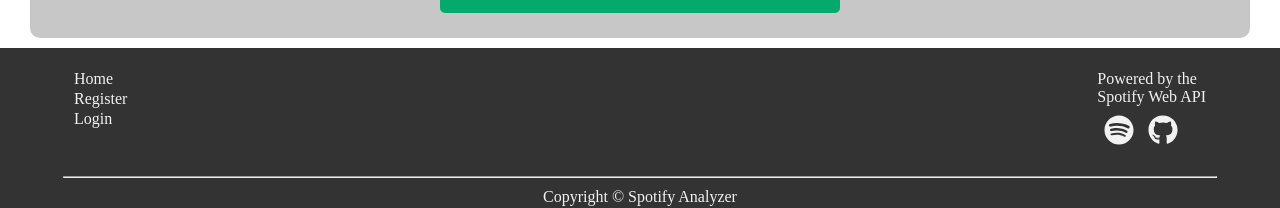
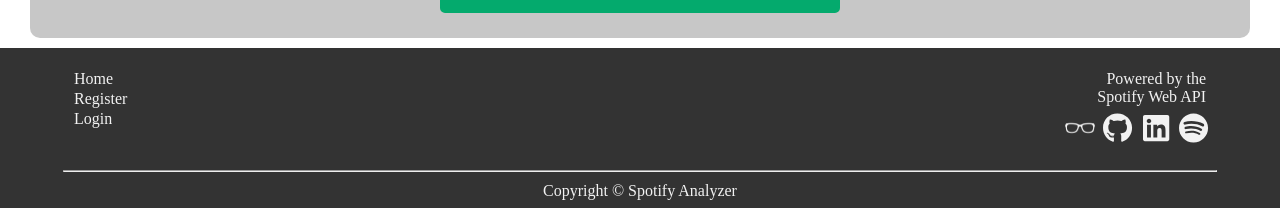
Before and after one commit to issaitorres/PlaylistProject, a React (Create React App) app in the folder client/: page / in a window 1280 px wide. Shown: the part 1246-1454 px from the top of the page. Built offline with nearby package versions, Linux system fonts and the light colour scheme; what chartjs-plugin-datalabels, chartjs-plugin-zoom would draw is missing.

Commit message:
add IconButton from portfolio website to footer for icon links, add new links to footer, update css styles, update footer styles, new account link in footer for account page

```diff
--- a/client/src/App.css
+++ b/client/src/App.css
@@ -94,11 +94,6 @@ html {
   }
 }
 
-button {
-  transition-duration: 0.4s;
-}
-
-
 /* Forms */
 .form {
   background-color: var(--login-register-form-background);
@@ -148,6 +143,7 @@ input {
   font-size: 18px;
   cursor: pointer;
   margin: 15px 0px 15px 0px;
+  transition-duration: 0.4s;
 }
 
 .button:hover {
--- a/client/src/components/Footer/Footer.css
+++ b/client/src/components/Footer/Footer.css
@@ -22,27 +22,40 @@
   margin: 10px auto;
 }
 
-.footer-link-section {
+.footer__link-section {
   padding: 10px;
 }
 
-.footer-link-section div {
-  margin: 2px 0px
+.footer__link-section div {
+  margin: 2px 0px;
 }
 
-.footer-link-section a {
+.footer__link-section a {
   text-decoration: none;
 }
 
-.footer-link-section a:hover {
+.footer__link-section a:hover {
   text-decoration: underline;
+  filter: brightness(140%);
 }
 
-.footer-icon{
+.footer__right {
+  text-align: right;
+}
+
+.footer__icon-container {
+  display: flex;
+  flex-direction: row;
+}
+
+.footer__portofolio-icon {
   width: 30px;
   height: 30px;
   margin: 2px;
   padding: 5px;
+  border-radius: 50%;
+  transition: all 0.2s ease-in-out;
+  filter: invert();
 }
 
 .footer-end {
--- a/client/src/components/Footer/Footer.jsx
+++ b/client/src/components/Footer/Footer.jsx
@@ -1,17 +1,18 @@
 import { useCookies } from 'react-cookie'
 import { Link } from "react-router-dom"
+import IconButton from '../IconButton/IconButton'
 import { FontAwesomeIcon } from '@fortawesome/react-fontawesome'
-import { faSpotify, faGithub } from '@fortawesome/free-brands-svg-icons'
+import { faSpotify, faGithub, faLinkedin } from '@fortawesome/free-brands-svg-icons'
+import glassesIcon from "../../Assets/glasses.png"
 import "./Footer.css"
 
 const Footer = () => {
   const [cookies] = useCookies(["access_token"])
 
-
   return (
     <div className="footer">
       <div className="footer-flex">
-        <div className='footer-link-section'>
+        <div className='footer__link-section'>
           <div>
             <Link to="/" >Home </Link>
           </div>
@@ -27,22 +28,37 @@ const Footer = () => {
                   </div>
                 </>
               :
+              <>
+                <div>
+                  <Link to="/user">Account </Link>
+                </div>
                 <div>
                   <Link to="/logout">Logout </Link>
                 </div>
+              </>
           }
         </div>
-        <div className='footer-link-section'>
-          <div>
-            <a href="https://developer.spotify.com/documentation/web-api" rel="noreferrer" target="_blank"> Powered by the <br></br>Spotify Web API</a>
+        <div className='footer__link-section'>
+          <div className="footer__right">
+            <a href="https://developer.spotify.com/documentation/web-api" rel="noreferrer" target="_blank"> Powered by the <br/>Spotify Web API</a>
           </div>
-          <div>
-            <a href="https://open.spotify.com/" target="_blank" rel="noreferrer">
-              <FontAwesomeIcon icon={faSpotify} className="footer-icon" />
-            </a>
-            <a href="https://github.com/issaitorres/PlaylistProject" target="_blank" rel="noreferrer">
-              <FontAwesomeIcon icon={faGithub} className="footer-icon" />
-            </a>
+          <div className="footer__icon-container">
+            <IconButton
+              href="https://issaitorresportfolio.onrender.com"
+              icon={<img src={glassesIcon} width="40px" height="40px" className="footer__portofolio-icon"/>}
+            />
+            <IconButton
+              href="https://github.com/issaitorres/PlaylistProject"
+              icon={<FontAwesomeIcon icon={faGithub} />}
+            />
+            <IconButton
+              href="https://www.linkedin.com/in/issaitorres"
+              icon={<FontAwesomeIcon icon={faLinkedin} />}
+            />
+            <IconButton
+              href="https://open.spotify.com"
+              icon={<FontAwesomeIcon icon={faSpotify} />}
+            />
           </div>
         </div>
       </div>
--- /dev/null
+++ b/client/src/components/IconButton/IconButton.css
@@ -0,0 +1,20 @@
+.iconbutton {
+    margin: 2px;
+    display: block;
+    align-items: center;
+    padding: 8px 0px 8px 14px;
+    width: 20px;
+    height: 20px;
+    border: none;
+    transition: all 0.2s ease-in-out;
+    font-size: 30px;
+    border-radius: 50%;
+    display: flex;
+    justify-content: center;
+    align-content: center;
+}
+
+.iconbutton__icon-container {
+    display: flex;
+    color: var(--default-text);
+}
--- /dev/null
+++ b/client/src/components/IconButton/IconButton.js
@@ -0,0 +1,18 @@
+import "./IconButton.css"
+
+const IconButton = ({ icon, href }) => {
+  return (
+    <a
+      className="iconbutton"
+      href={href}
+      target="_blank"
+      rel="noreferrer"
+    >
+        <span className="iconbutton__icon-container">
+            {icon}
+        </span>
+    </a>
+  )
+}
+
+export default IconButton
--- a/client/src/components/NavBar/NavBar.css
+++ b/client/src/components/NavBar/NavBar.css
@@ -15,7 +15,7 @@
 
 .navbar a:hover {
     filter: brightness(130%);
-    background-color: #1a1a1a;
+    background-color: var(--navbar-footer-color);
 }
 
 .navbar a.active {
```
Also changed, not shown: client/src/Assets/glasses.png (added).
